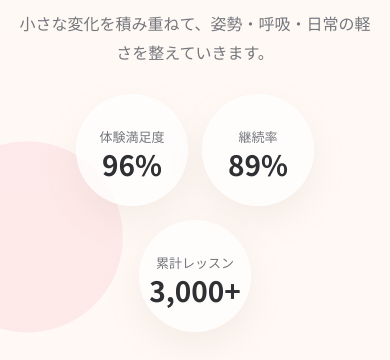
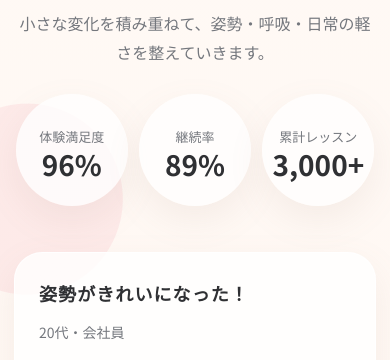
Before and after one commit to meditation-max/lumi-pilates-lp, a plain HTML site: page index.html in a window 390 px wide. Shown: the part 2785-3145 px from the top of the page. Drawn offline with nearby package versions, Linux system fonts and the light colour scheme; grey boxes are pictures that could not be loaded.

Commit message:
Add files via upload

```diff
--- a/index.html
+++ b/index.html
@@ -290,10 +290,18 @@
       gap: 46px;
     }
 
-    .stat-row { display: flex; flex-wrap: wrap; gap: 14px; margin-top: 28px; }
+    .stat-row {
+      display: grid;
+      grid-template-columns: repeat(3, 136px);
+      align-items: center;
+      justify-content: start;
+      gap: 14px;
+      margin-top: 28px;
+    }
     .stat {
       display: grid;
       place-items: center;
+      justify-self: center;
       width: 136px;
       height: 136px;
       border-radius: 50%;
@@ -456,7 +464,8 @@
       .hero-media { min-height: 390px; }
       .photo-main { height: 350px; }
       .photo-sub { width: 135px; height: 135px; border-width: 6px; }
-      .stat { width: 112px; height: 112px; }
+      .stat-row { grid-template-columns: repeat(3, minmax(0, 1fr)); gap: 8px; }
+      .stat { width: 100%; max-width: 112px; height: 112px; }
       .stat strong { font-size: 28px; }
       .price { font-size: 45px; }
       .cta-box { padding: 30px 20px; border-radius: 32px; }
```
